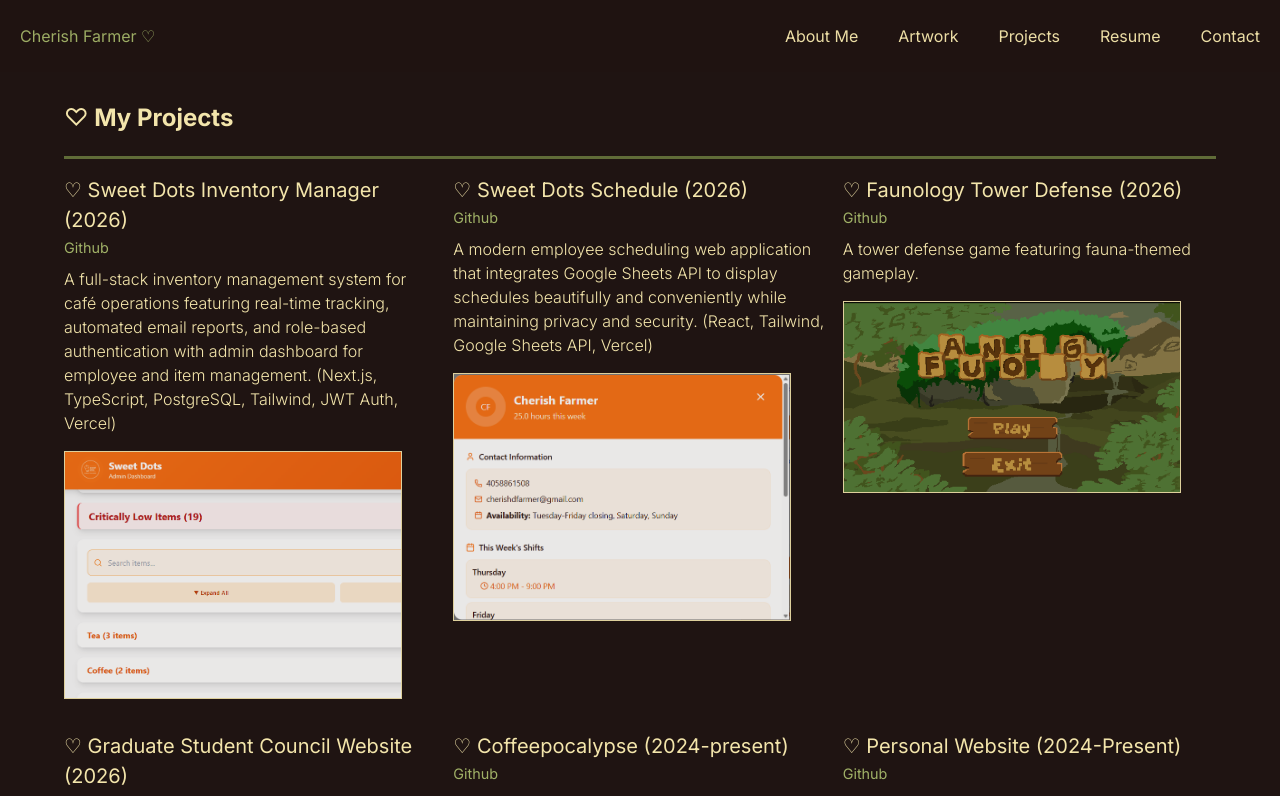
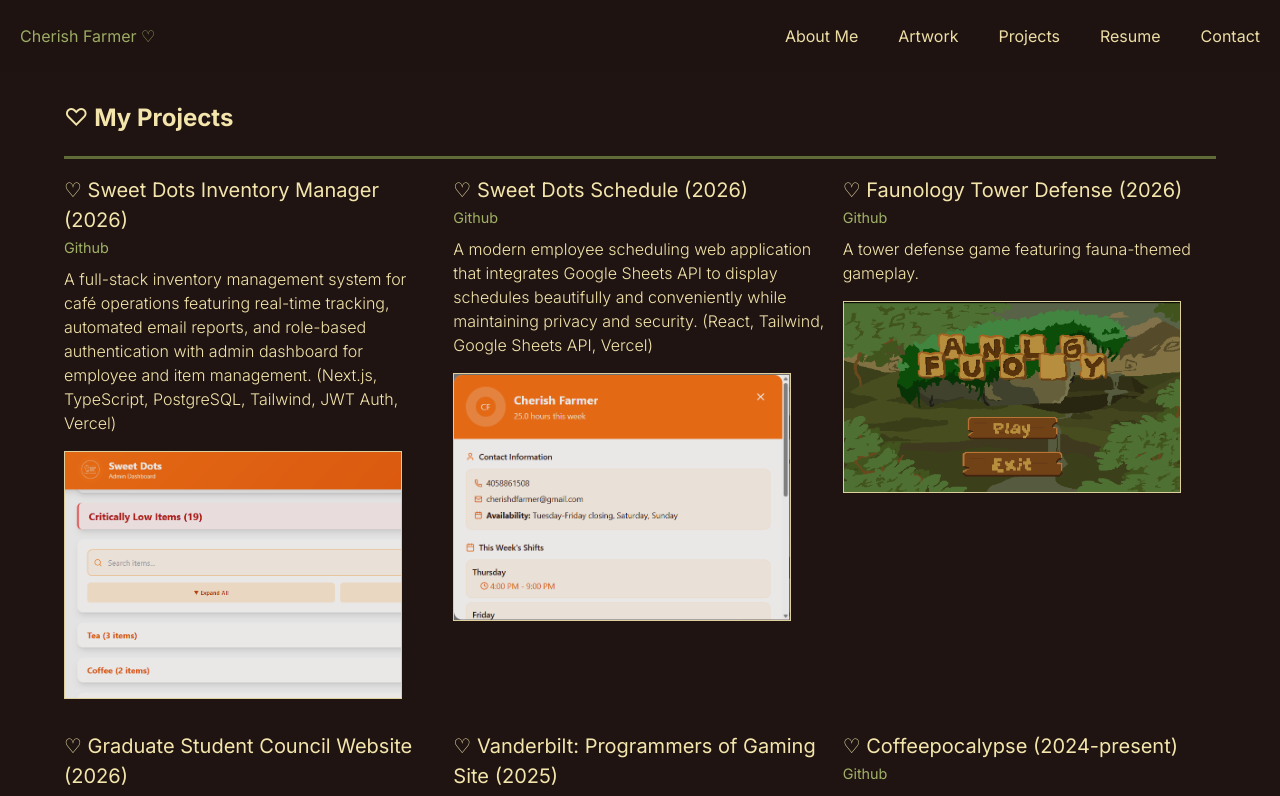
Before and after one commit to cherishfarmer/cherishfarmer.github.io, a React (Vite) app: page /#/projects in a window 1280 px wide. Shown: the top 796 px of the page. Built offline with nearby package versions, Linux system fonts and the light colour scheme.

Commit message:
added vpog site

```diff
--- a/src/pages/projects.jsx
+++ b/src/pages/projects.jsx
@@ -59,6 +59,14 @@ export const Projects = () => {
                         description="Website for Vanderbilt's Graduate Student Council."
                         src="/project-images/gsc-ss.png"
                         github={null}
+                    />
+
+                    <ProjectContainer
+                        href="https://vpog.github.io/vpog-site/"
+                        title=" Vanderbilt: Programmers of Gaming Site (2025)"
+                        description="Official website for Vanderbilt's Programmers of Gaming club, featuring information about the organization, its members, and ongoing game projects. (HTML, CSS, JavaScript)"
+                        src="/project-images/vpog-ss.png"
+                        github="https://github.com/cherishfarmer/vpog-site"
                     />
 
                     <ProjectContainer
```
Also changed, not shown: public/project-images/vpog-ss.png (added).
